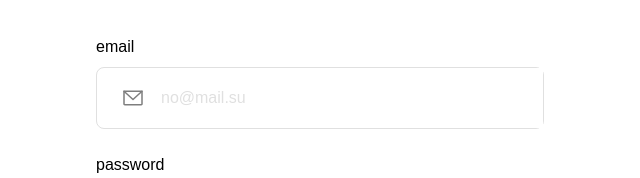
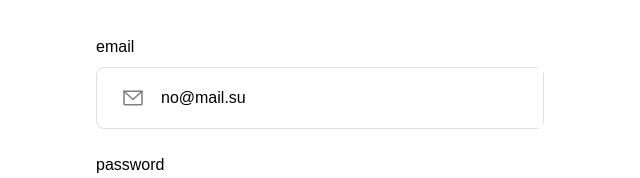
Before and after one commit to roma-marshall/legendary-locals-sniffle, a Vue app: page / in a window 1280 px wide. Shown: the part 313-491 px from the top of the page, without its empty margins (0-640 px from the left). Built offline with nearby package versions, Linux system fonts and the light colour scheme.

Commit message:
placeholder -> value

```diff
--- a/src/App.vue
+++ b/src/App.vue
@@ -35,7 +35,7 @@ import Password from './assets/img/password.svg'
                     type="text"
                     name="email"
                     id="email"
-                    placeholder="no@mail.su"
+                    value="no@mail.su"
                     class="px-4 py-4.5 w-full focus:outline-none font-light border-0 focus:ring-0"
                 />
               </div>
```
